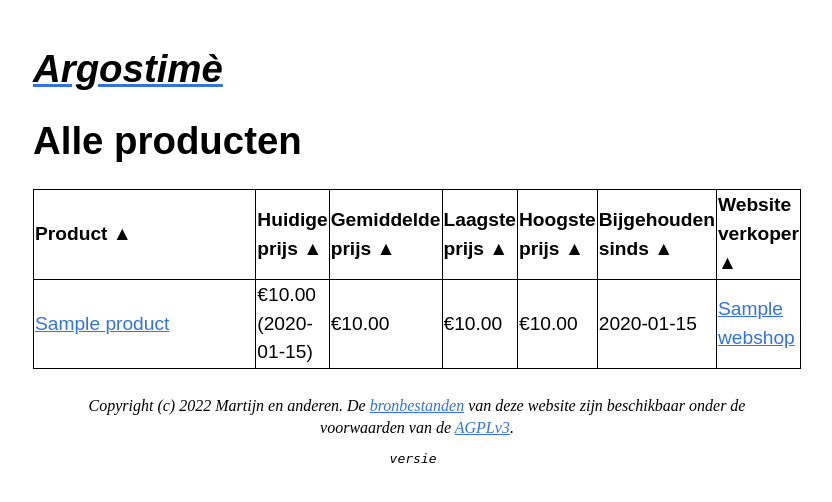
After one commit to m-rtijn/argostime, a Python web app: template argostime/templates/all_offers.html.jinja in a window 1280 px wide. The commit adds this page. Shown: the top 502 px of the page, without its empty margins (223-1055 px from the left). Run offline with Jinja, Linux system fonts and the light colour scheme; the template is opened without the code that fills it: most values are stand-ins (such as "Sample title", 1, 10 or a date in 2020).

Commit message:
Add page with all product offers

```diff
--- /dev/null
+++ b/argostime/templates/all_offers.html.jinja
@@ -0,0 +1,36 @@
+{% extends "base.html.jinja" %}
+{% block title %}Alle producten | {{ super() }}{% endblock %}
+{% block script %}<script src="/static/table-sort.js"></script>{% endblock %}
+{% block content %}
+
+<h1>Alle producten</h1>
+
+<table class="table-sort table-arrows">
+<tr>
+    <th>Product</th>
+    <th>Huidige prijs</th>
+    <th>Gemiddelde prijs</th>
+    <th>Laagste prijs</th>
+    <th>Hoogste prijs</th>
+    <th>Bijgehouden sinds</th>
+    <th>Website verkoper</th>
+</tr>
+{% for offer in offers %}
+<tr>
+    <td><a href="/product/{{ offer.product.product_code|e }}">{{ offer.product.name|e }}</a></td>
+{% if offer.get_current_price().on_sale %}
+    <td class="sale">{{ "€%.2f" | format(offer.get_current_price().discount_price)  }} ({{ offer.get_current_price().datetime.strftime("%Y-%m-%d") }}) Korting!</td>
+{% elif offer.get_current_price().normal_price == -1 %}
+    <td>Geen actuele prijs beschikbaar ({{ offer.get_current_price().datetime.strftime("%Y-%m-%d") }})</td>
+{% else %}
+    <td>{{ "€%.2f" | format(offer.get_current_price().normal_price) }} ({{ offer.get_current_price().datetime.strftime("%Y-%m-%d") }})</td>
+{% endif %}
+    <td>{{ "€%.2f" | format(offer.get_average_price()) }}</td>
+    <td>{{ "€%.2f" | format(offer.get_lowest_price()) }}</td>
+    <td>{{ "€%.2f" | format(offer.get_highest_price()) }}</td>
+    <td>{{ offer.time_added.strftime("%Y-%m-%d") }}</td>
+    <td><a target="_blank" href="{{ offer.url }}">{{ offer.webshop.hostname }}</a></td>
+</tr>
+{% endfor %}
+</table>
+{% endblock %}
--- a/argostime/templates/index.html.jinja
+++ b/argostime/templates/index.html.jinja
@@ -10,6 +10,7 @@
 
 <p>Beschikbare webwinkels:</p>
 <nav>
+<b><a href="/all_offers">Alle producten</a></b>
 {% for shop in shops %}
 <a href="/shop/{{ shop.id }}">{{ shop.name|e }}</a>
 {% endfor %}
```
Also changed, not shown: argostime/routes.py (+9 -1 lines).
